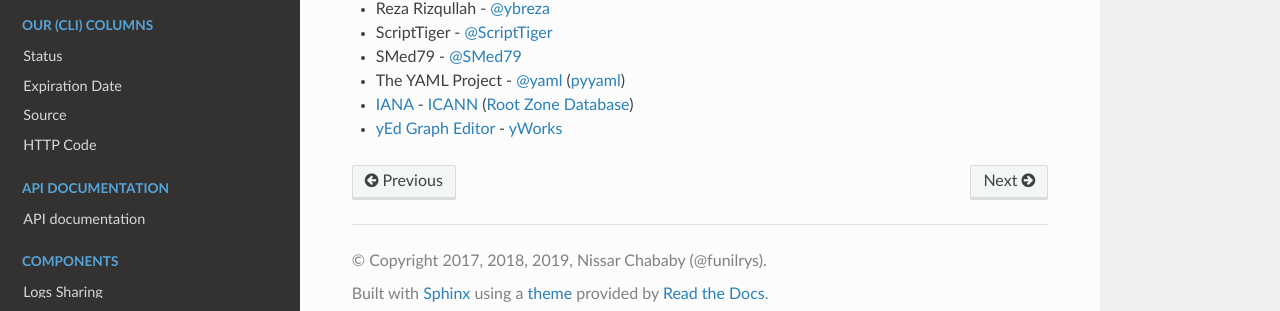
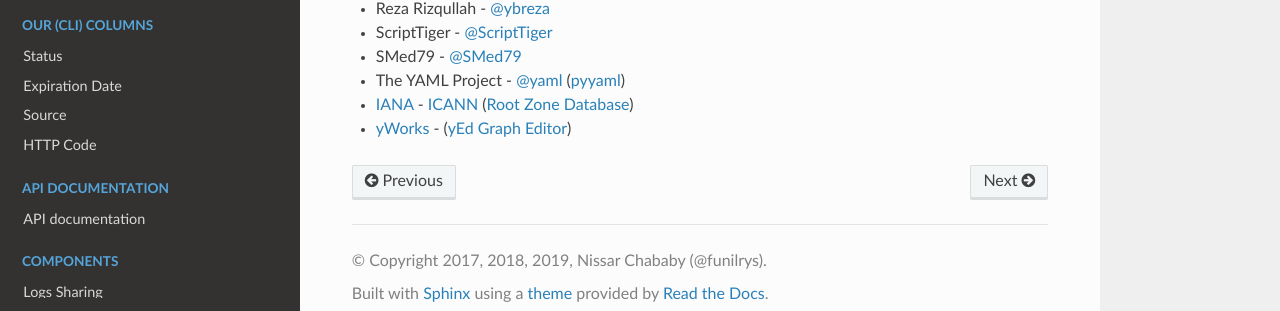
Before and after one commit to PyFunceble/rst-docs, a Sphinx documentation site: the page built from docs/special-thanks.rst, in a window 1280 px wide and 1205 px high. Shown: the part 875-1186 px from the top of the window. Built offline with Sphinx 7.4.7 and the Read the Docs theme 2.0.0, drawn with Linux system fonts in a browser that asks for light colours; pages that are not in the unit, such as notebooks, are missing from menus.

```diff
--- a/docs/special-thanks.rst
+++ b/docs/special-thanks.rst
@@ -39,7 +39,7 @@ which helped and/or still help me build, test and or make `PyFunceble`_ a better
 -   SMed79 - `@SMed79`_
 -   The YAML Project - `@yaml`_ (`pyyaml`_)
 -   `IANA`_ - `ICANN`_ (`Root Zone Database`_)
--   `yEd Graph Editor`_ - `yWorks`_
+-   `yWorks`_ - (`yEd Graph Editor`_)
 
 
 .. _colorama: https://github.com/tartley/colorama
```
